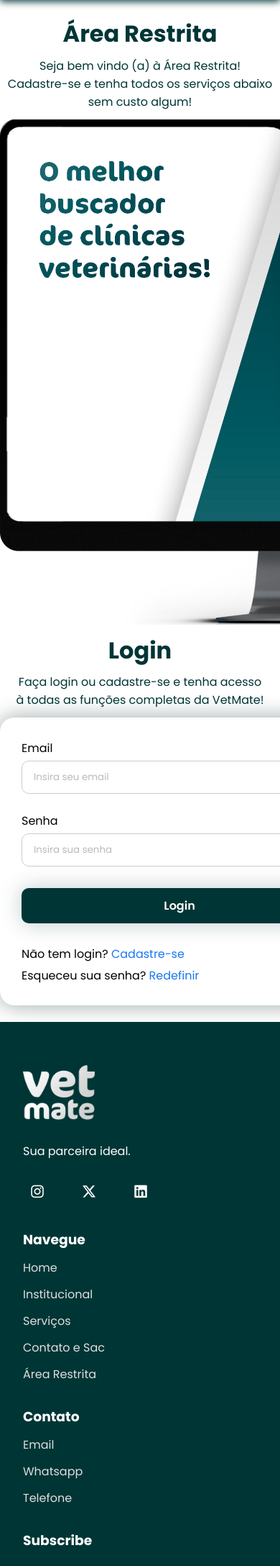
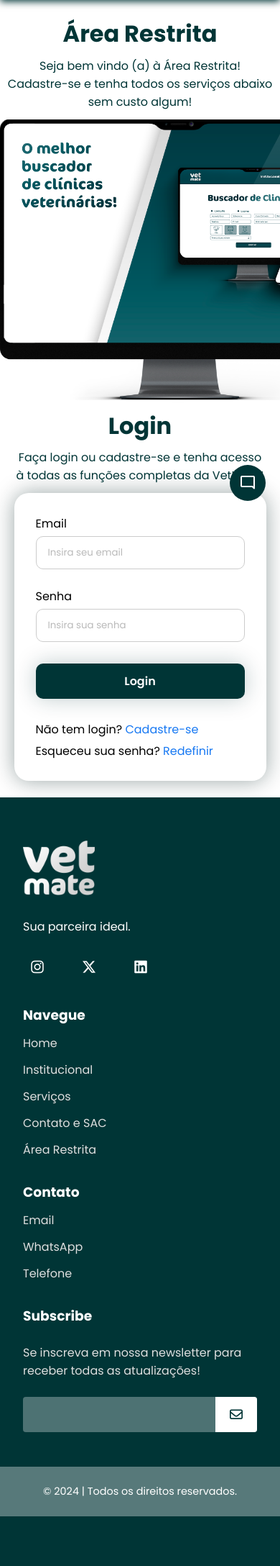
Before and after one commit to vlipe/VetMate, a PHP site: page /html/area-restrita.html in a window 390 px wide; the page is wider, and only the part inside the window is pictured. Shown: the part 128-2304 px from the top of that part at 72% size. After the commit the page ends 2235 px from the top of that part, so only its background shows below. Run offline with PHP 8.4, Linux system fonts and the light colour scheme; some libraries are stand-ins or nearby versions.

Commit message:
responsividade feita.

```diff
--- a/VetMate/css/area-restrita.css
+++ b/VetMate/css/area-restrita.css
@@ -186,7 +186,7 @@
 .tela {
     grid-area: tela;
     width: 900px;
-    height: 600px;
+    height: auto;
     z-index: 2;
     border-radius: 25px;
 }
@@ -194,7 +194,7 @@
 .tela-1 {
     grid-area: tela-1;
     width: 900px;
-    height: 600px;
+    height: auto;
     z-index: 3;
     border-radius: 25px;
 }
@@ -495,6 +495,26 @@
     box-sizing: border-box;
 }
 
+/*Responsividade. */
+
+@media screen and (max-width: 1024px) {
+    .monitor img, .tela, .tela-1 {
+        max-width: 700px;
+    }
+
+    .container-form, .container-form-modal, .container-form-modal-2 {
+        width: 90%;
+    }
+}
+
+@media screen and (max-width: 768px) {
+    .monitor img, .tela, .tela-1 {
+        max-width: 500px;
+    }
+
+}
+
+/* Rodapé do site. */
 
 footer {
     width: 100%;
--- a/VetMate/html/area-restrita.html
+++ b/VetMate/html/area-restrita.html
@@ -45,9 +45,9 @@
         </nav>
         <div class="mobile-menu">
             <ul>
-                <li class="nav-item"><a href="institucional.html" class="nav-link">Institucional</a></li>
-                <li class="nav-item"><a href="servicos.html" class="nav-link">Serviços</a></li>
-                <li class="nav-item"><a href="contato.html" class="nav-link">Contato e SAC</a></li>
+                <li class="nav-item"><a href="../html/institucional.html" class="nav-link">Institucional</a></li>
+                <li class="nav-item"><a href="../html/servicos.html" class="nav-link">Serviços</a></li>
+                <li class="nav-item"><a href="../html/contato.html" class="nav-link">Contato e SAC</a></li>
             </ul>
 
             <div class="login-button">
@@ -239,7 +239,7 @@
                     <a href="#" class="footer-link">Serviços</a>
                 </li>
                 <li>
-                    <a href="#" class="footer-link">Contato e Sac</a>
+                    <a href="#" class="footer-link">Contato e SAC</a>
                 </li>
                 <li>
                     <a href="#" class="footer-link">Área Restrita</a>
@@ -254,7 +254,7 @@
                     <a href="#" class="footer-link">Email</a>
                 </li>
                 <li>
-                    <a href="#" class="footer-link">Whatsapp</a>
+                    <a href="#" class="footer-link">WhatsApp</a>
                 </li>
                 <li>
                     <a href="#" class="footer-link">Telefone</a>
```
